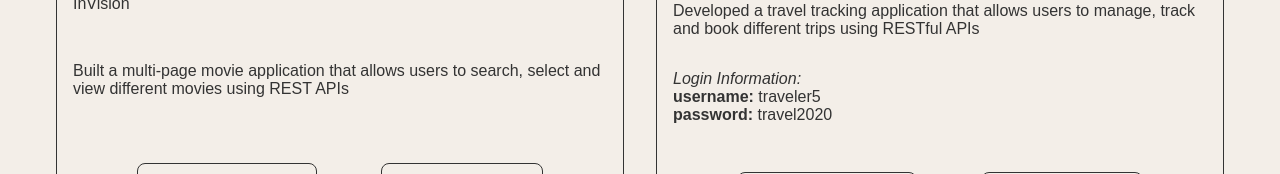
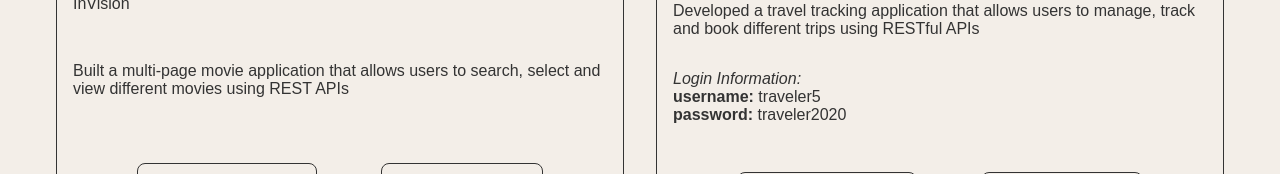
Before and after one commit to kelsiebesingeryeh/personal-website, a React (Create React App) app: page /projects in a window 1280 px wide. Shown: the part 727-901 px from the top of the page. Built offline with nearby package versions, Linux system fonts and the light colour scheme.

Commit message:
Updated password for travel-tracker project

```diff
--- a/src/Card/Card.js
+++ b/src/Card/Card.js
@@ -31,12 +31,12 @@ const stackSentence = stack.join(", ");
           </p>
           <p>{description}</p>
           {title === "Travel Tracker" && (
-              <p>
-                <em>Login Information:</em><br></br>
-                <strong>username:</strong> traveler5<br></br>
-                <strong> password:</strong> travel2020
-              </p>
-
+            <p>
+              <em>Login Information:</em>
+              <br></br>
+              <strong>username:</strong> traveler5<br></br>
+              <strong> password:</strong> traveler2020
+            </p>
           )}
           <span className="gitHubLinks">
             <a href={liveDeployment} className="projectLinks" target="_blank">
```
